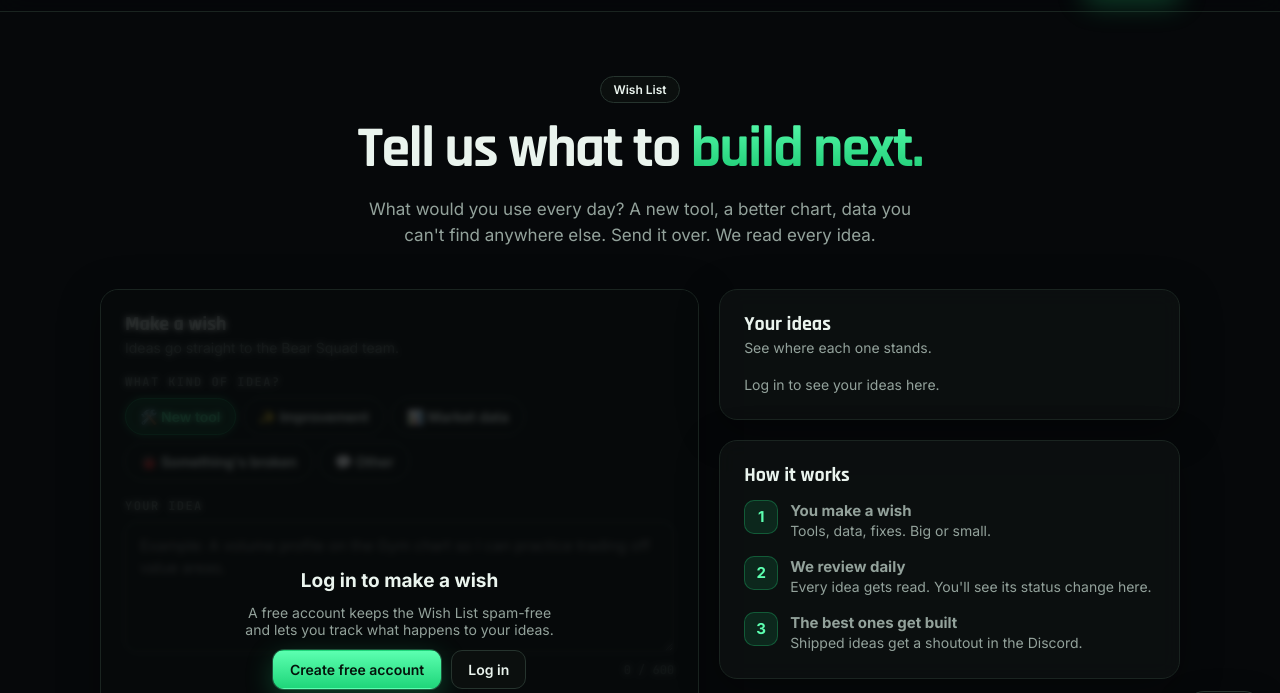
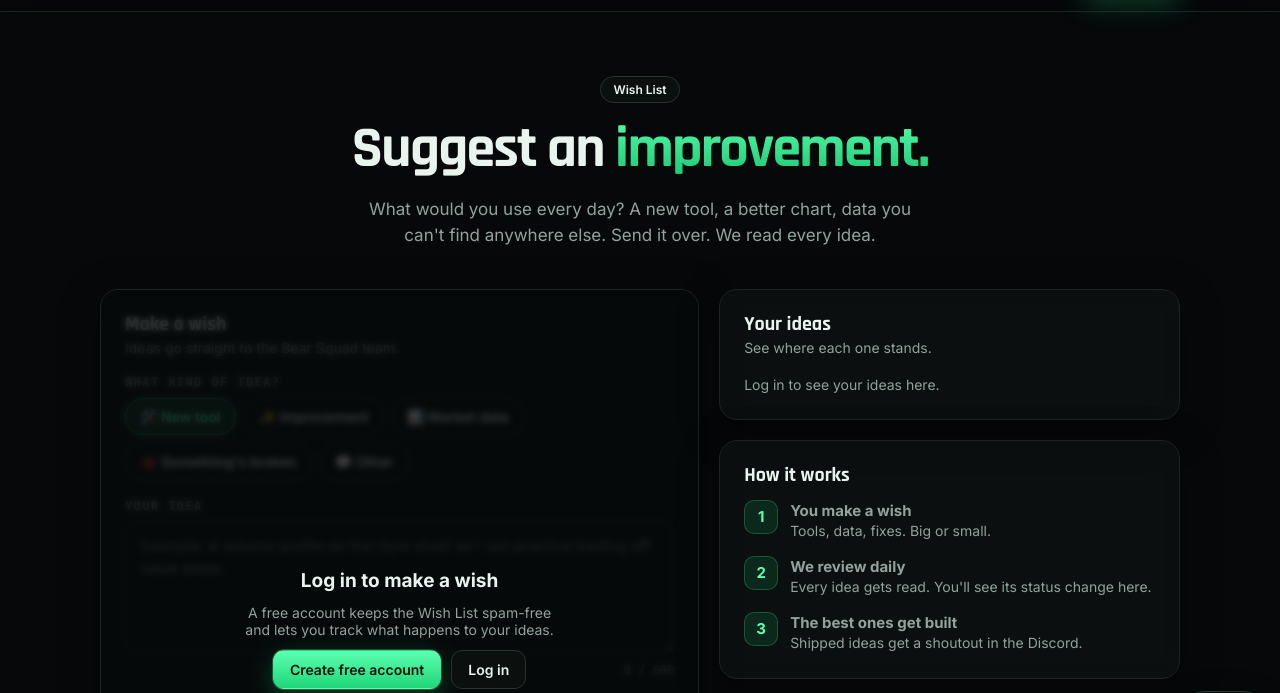
Before and after one commit to DupreeMcCall/bearsquadtrading-site, a plain HTML site: page wishlist/index.html in a window 1280 px wide. Shown: the part 53-746 px from the top of the page. Drawn offline with nearby package versions, Linux system fonts and the light colour scheme.

Commit message:
Wish List headline: Suggest an improvement

```diff
--- a/wishlist/index.html
+++ b/wishlist/index.html
@@ -502,7 +502,7 @@ tv-economic-calendar{display:block;width:100%;height:100%}
 <main>
 <section class="wlhero"><div class="wrap">
   <span class="pill">Wish List</span>
-  <h1 style="margin-top:16px">Tell us what to <span class="hl">build next.</span></h1>
+  <h1 style="margin-top:16px">Suggest an <span class="hl">improvement.</span></h1>
   <p>What would you use every day? A new tool, a better chart, data you can't find anywhere else. Send it over. We read every idea.</p>
 </div></section>
 <section style="padding-top:0"><div class="wrap">
```
